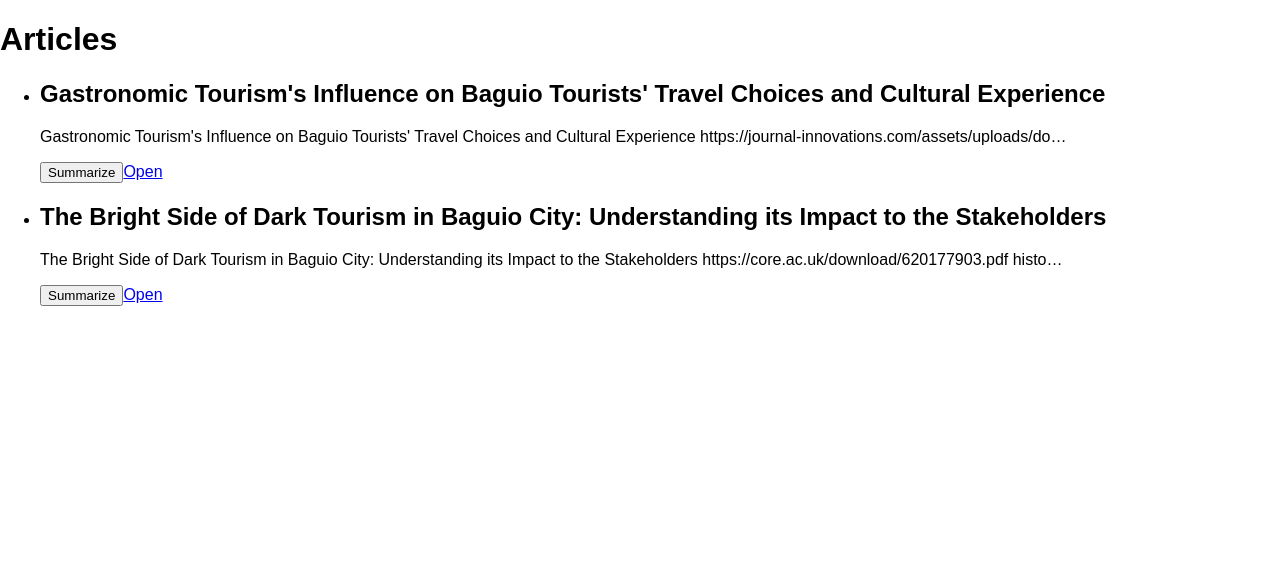
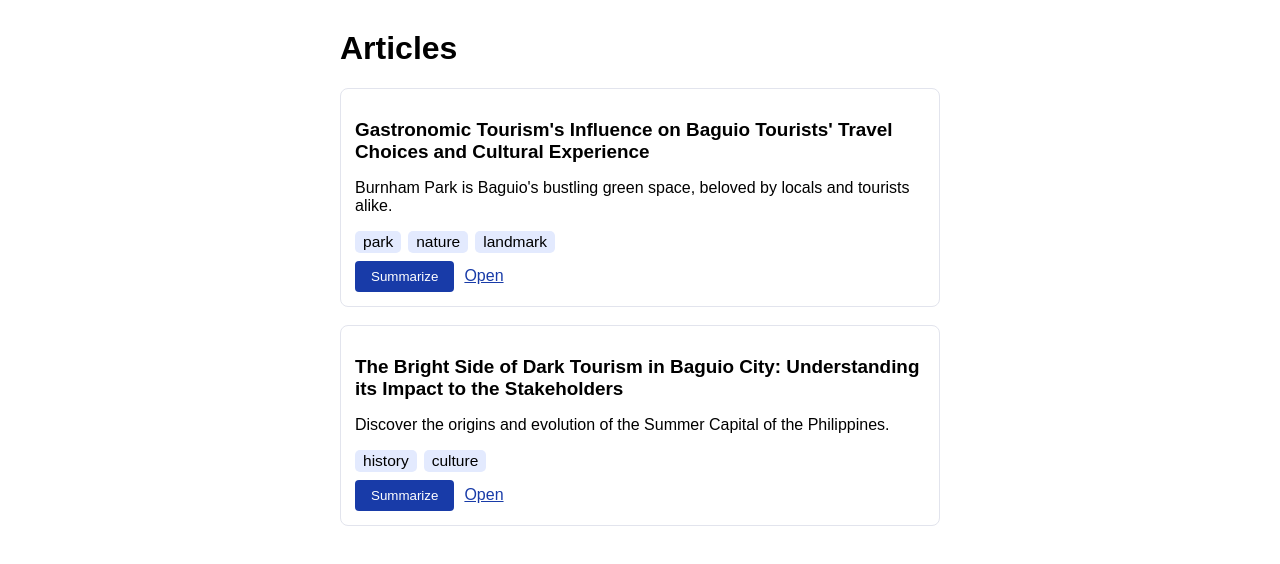
Before and after one commit to KielCultura/app-directory, a Next.js app: page /articles in a window 1280 px wide. Shown: the top 564 px of the page. Built offline with nearby package versions, Linux system fonts and the light colour scheme.

Commit message:
Update page.jsx

```diff
--- a/app/articles/page.jsx
+++ b/app/articles/page.jsx
@@ -1,64 +1,5 @@
 'use client';
 import { useEffect, useState } from 'react';
-
-function toPlainText(input) {
-  if (typeof input !== 'string') return '';
-  const noHtml = input.replace(/<[^>]+>/g, ' ');
-  return noHtml.replace(/\s+/g, ' ').trim();
-}
-
-function extractText(val) {
-  if (!val) return '';
-  if (typeof val === 'string') return toPlainText(val);
-  if (Array.isArray(val)) {
-    return val.map(extractText).filter(Boolean).join(' ');
-  }
-  if (typeof val === 'object') {
-    const fields = ['content','body','text','article','description','excerpt','html','markdown','rendered','value'];
-    for (const f of fields) if (f in val) {
-      const t = extractText(val[f]);
-      if (t) return t;
-    }
-    return Object.values(val).map(extractText).filter(Boolean).join(' ');
-  }
-  return '';
-}
-
-function extractTitle(obj) {
-  if (!obj || typeof obj !== 'object') return 'Untitled';
-  const candidates = ['title','name','headline','label'];
-  for (const k of candidates) {
-    const v = obj[k];
-    if (typeof v === 'string' && v.trim()) return v.trim();
-    if (v && typeof v === 'object') {
-      const t = extractText(v);
-      if (t) return t;
-    }
-  }
-  return 'Untitled';
-}
-
-function normalizeArticle(raw) {
-  const title = extractTitle(raw);
-  const content =
-    extractText(raw.content) ||
-    extractText(raw.body) ||
-    extractText(raw.text) ||
-    extractText(raw.article) ||
-    extractText(raw.description) ||
-    extractText(raw.excerpt) ||
-    extractText(raw);
-
-  const url =
-    (typeof raw.url === 'string' && raw.url) ||
-    (typeof raw.href === 'string' && raw.href) ||
-    (typeof raw.link === 'string' && raw.link) ||
-    (typeof raw.permalink === 'string' && raw.permalink) ||
-    (typeof raw.slug === 'string' && raw.slug) ||
-    '';
-
-  return { ...raw, title, content, url };
-}
 
 export default function Page() {
   const [articles, setArticles] = useState([]);
@@ -68,92 +9,76 @@ export default function Page() {
   const [selectedArticle, setSelectedArticle] = useState(null);
 
   useEffect(() => {
-    let cancelled = false;
-
     async function load() {
       try {
-        const res = await fetch('/articles.json', {
-          cache: 'no-store',
-          headers: { Accept: 'application/json' },
-        });
-        if (!res.ok) throw new Error(`HTTP ${res.status} for /articles.json`);
+        const res = await fetch('/articles.json', { cache: 'no-store' });
+        if (!res.ok) throw new Error(`HTTP ${res.status}`);
         const data = await res.json();
-        if (!Array.isArray(data)) throw new Error('articles.json must be an array');
-
-        const normalized = data.map(normalizeArticle);
-        if (!cancelled) setArticles(normalized);
+        setArticles(data);
       } catch (e) {
-        console.error('Failed to load articles:', e);
-        if (!cancelled) {
-          setError('Failed to load articles. Check public/articles.json and try again.');
+        setError('Failed to load articles.');
         setArticles([]);
-        }
       } finally {
-        if (!cancelled) setLoading(false);
+        setLoading(false);
       }
     }
-
     load();
-    return () => { cancelled = true; };
   }, []);
 
   const handleSummarize = async (article) => {
     setSelectedArticle(article);
     setSummary('Summarizing...');
-
     try {
       const res = await fetch('/api/summarize', {
         method: 'POST',
         headers: { 'Content-Type': 'application/json' },
-        body: JSON.stringify({ url: article.url }), // ✅ send URL
+        body: JSON.stringify({ text: article.summary, url: article.url }),
       });
       if (!res.ok) throw new Error(`HTTP ${res.status}`);
       const data = await res.json();
-      setSummary(typeof data.summary === 'string' ? data.summary : 'No summary returned.');
+      setSummary(data.summary || 'No summary returned.');
     } catch (e) {
-      console.error(e);
       setSummary('Failed to generate summary.');
     }
   };
 
   return (
-    <div className="p-4">
-      <h1 className="text-xl font-bold mb-4">Articles</h1>
-
+    <div style={{ maxWidth: 600, margin: "30px auto", fontFamily: "sans-serif" }}>
+      <h1>Articles</h1>
       {loading && <p>Loading articles...</p>}
-      {!loading && error && <p className="text-red-600">{error}</p>}
-      {!loading && !error && articles.length === 0 && <p className="text-gray-600">No articles found.</p>}
-
-      <ul className="space-y-4">
-        {articles.map((article, idx) => {
-          const preview = article.content
-            ? article.content.slice(0, 140) + '…'
-            : 'No preview available.';
-          return (
-            <li key={idx} className="border p-4 rounded">
-              <h2 className="text-lg font-semibold">{article.title || 'Untitled'}</h2>
-              <p className="text-sm text-gray-600">{preview}</p>
-              <div className="mt-2 flex items-center gap-2">
+      {!loading && error && <p style={{ color: "red" }}>{error}</p>}
+      <ul style={{ padding: 0 }}>
+        {articles.map((article, idx) => (
+          <li key={idx} style={{
+            border: "1px solid #e2e4ed", borderRadius: 8, padding: 14, marginBottom: 18, listStyle: "none"
+          }}>
+            <h2 style={{ fontSize: "1.18em", fontWeight: "bold" }}>{article.title}</h2>
+            <p>{article.summary}</p>
+            <div>
+              {article.tags && article.tags.map(tag => (
+                <span key={tag} style={{
+                  display: "inline-block", background: "#e3eafe", borderRadius: 5,
+                  padding: "2px 8px", marginRight: 7, fontSize: "0.97em"
+                }}>{tag}</span>
+              ))}
+            </div>
             <button
               onClick={() => handleSummarize(article)}
-                  className="px-3 py-1 bg-blue-600 text-white rounded hover:bg-blue-700"
+              style={{ marginTop: 8, padding: "8px 16px", background: "#183ba8", color: "#fff", border: "none", borderRadius: 4 }}
             >
               Summarize
             </button>
             {article.url && (
-                  <a className="text-blue-700 underline" href={article.url} target="_blank" rel="noreferrer">
+              <a href={article.url} target="_blank" rel="noreferrer" style={{ marginLeft: 10, color: "#183ba8" }}>
                 Open
               </a>
             )}
-              </div>
           </li>
-          );
-        })}
+        ))}
       </ul>
-
       {summary && selectedArticle && (
-        <div className="mt-6 p-4 bg-gray-100 rounded">
-          <h3 className="font-bold mb-2">Summary of: {selectedArticle.title || 'Untitled'}</h3>
+        <div style={{ marginTop: 24, background: "#fafdff", padding: 18, borderRadius: 8 }}>
+          <h3>Summary of: {selectedArticle.title}</h3>
           <p>{summary}</p>
         </div>
       )}
```
Lines whose indentation alone changed are shown as unchanged.
